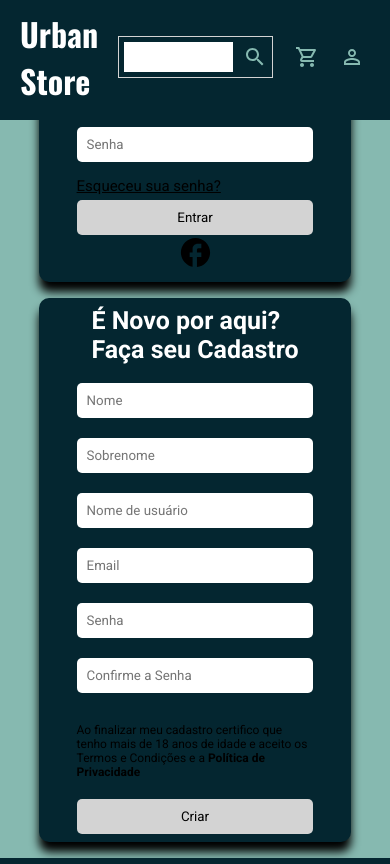
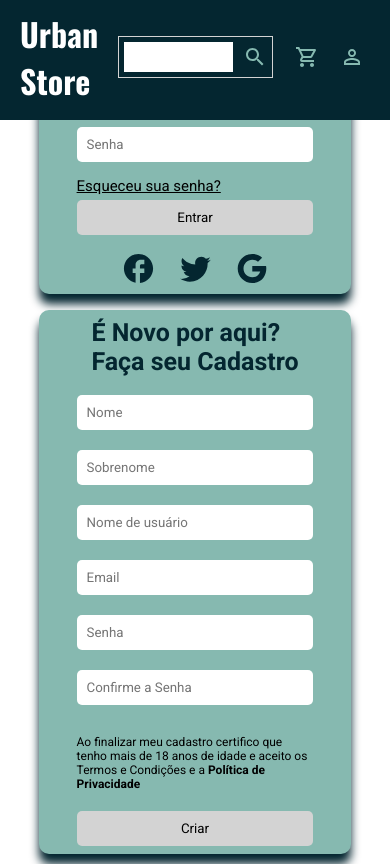
Before and after one commit to JohnGabriel-IFSP/E-Commerce, a React (Vite) app: page /login in a window 390 px wide. Shown: the top 864 px of the page. Built offline with nearby package versions, Linux system fonts and the light colour scheme.

Commit message:
Finalizando Responsividade

```diff
--- a/src/App.tsx
+++ b/src/App.tsx
@@ -2,8 +2,7 @@ import { AppRoutes } from './Routes';
 import {ThemeProvider} from 'styled-components';
 import theme from './assets/global/styles/theme';
 import './App.css'
-import { Cadastrar } from './pages/Cadastrar';
-import { Login } from './pages/Login';
+
 
 function App() {
     return (
--- a/src/components/login/LoginComponent.tsx
+++ b/src/components/login/LoginComponent.tsx
@@ -1,3 +1,4 @@
+import { Google, Twitter } from '@mui/icons-material';
 import FacebookOutlinedIcon from '@mui/icons-material/FacebookOutlined';
 import {Conteiner, Leftsideconteiner, Tittle, Form, Cinput, Input, Link, Button, Rightsideconteiner, Termo} from "./style";
 
@@ -15,6 +16,8 @@ export const LoginComponent = () => {
               </Form>
               <Cinput>
               <FacebookOutlinedIcon fontSize="large"></FacebookOutlinedIcon>
+              <Twitter fontSize='large' color= '#042630'></Twitter>
+              <Google fontSize='large'></Google>
               </Cinput>
             </Leftsideconteiner>
             <Rightsideconteiner>
--- a/src/components/login/style.tsx
+++ b/src/components/login/style.tsx
@@ -3,9 +3,9 @@ import styled from "styled-components"
 
 export const Conteiner = styled.div`
     box-sizing: border-box;
-    width: 100vw;
+    width: 100%;
     min-height: 720px;
-    background: ${({theme}) => theme.colors.secundary};
+    background: ${({theme}) => theme.colors.white};
     display: flex;
     justify-content: space-around;
     align-items: center;
@@ -23,8 +23,8 @@ export const Leftsideconteiner = styled.div`
     height: 50vh;
     justify-content: center;
     align-items: center;
-    background-color: ${({theme})=> theme.colors.primary};
-    box-shadow: 0px 10px 10px #000;
+    background-color: ${({theme})=> theme.colors.secundary};
+    box-shadow: 0px 10px 10px ${({theme})=> theme.colors.primary};
     border-radius: 10px;
 
     @media screen and (max-width: 600px) {
@@ -39,11 +39,11 @@ export const Rightsideconteiner = styled.div`
     display: flex;
     flex-direction: column;
     width: 45%;
-    height: 90%;
+    height: 600px;
     justify-content: center;
     align-items: center;
-    background-color: ${({theme}) => theme.colors.primary};
-    box-shadow: 0px 10px 10px #000;
+    background-color: ${({theme}) => theme.colors.secundary};
+    box-shadow: 0px 10px 10px ${({theme}) => theme.colors.primary};
     border-radius: 10px;
 
     @media screen and (max-width: 600px) {
@@ -58,7 +58,7 @@ export const Rightsideconteiner = styled.div`
 export const Tittle = styled.h1`
     font-size: 35px;
     font-weight: 800;
-    color: white;
+    color: ${({theme})=> theme.colors.primary};
     justify-content: flex-start;
 
     @media screen and (max-width: 600px) {
@@ -104,4 +104,9 @@ export const Termo = styled.span`
 `;
 
 export const Cinput = styled.div`
+    display: flex;
+    margin-top: 1rem;
+    width: 50%;
+    justify-content: space-between;
+    color: ${({theme})=> theme.colors.primary};
 `;
```
